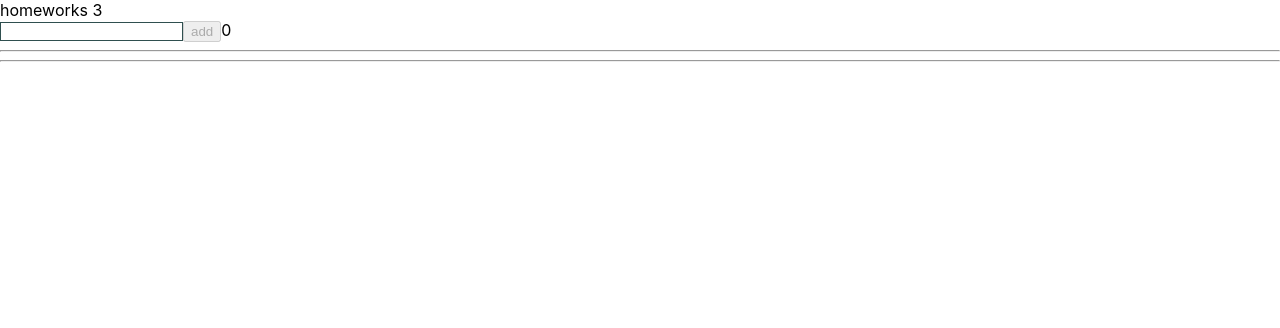
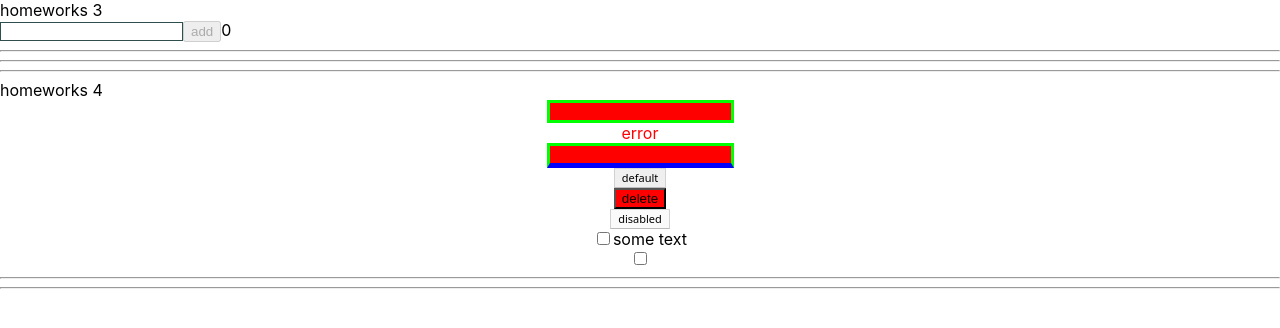
Before and after one commit to e1ing/react-homework, a React (Create React App) app: page / in a window 1280 px wide. Shown: the part 228-556 px from the top of the page. Built offline with nearby package versions, Linux system fonts and the light colour scheme.

Commit message:
homework-4 undone

```diff
--- a/src/p1-main/m1-ui/u1-app/App.tsx
+++ b/src/p1-main/m1-ui/u1-app/App.tsx
@@ -3,6 +3,7 @@ import s from './App.module.css'
 import HW1 from '../../../p2-homeworks/h1/HW1'
 import HW2 from "../../../p2-homeworks/h2/HW2"
 import HW3 from "../../../p2-homeworks/h3/HW3"
+import HW4 from "../../../p2-homeworks/h4/HW4"
 
 function App() {
     return (
@@ -11,7 +12,7 @@ function App() {
             <HW1/>
             <HW2/>
             <HW3/>
-            {/*<HW4/>*/}
+            <HW4/>
             {/*<HW5/>*/}
 
         </div>
--- a/src/p2-homeworks/h4/common/c1-SuperInputText/SuperInputText.module.css
+++ b/src/p2-homeworks/h4/common/c1-SuperInputText/SuperInputText.module.css
@@ -1,5 +1,6 @@
 .superInput {
-
+    border: 1px solid #cccccc;
+    border-radius: 3px;
 }
 
 .errorInput {
--- a/src/p2-homeworks/h4/common/c1-SuperInputText/SuperInputText.tsx
+++ b/src/p2-homeworks/h4/common/c1-SuperInputText/SuperInputText.tsx
@@ -39,7 +39,7 @@ const SuperInputText: React.FC<SuperInputTextPropsType> = (
     }
 
     const finalSpanClassName = `${s.error} ${spanClassName ? spanClassName : ''}`
-    const finalInputClassName = `${s.errorInput} ${className}` // need to fix with (?:) and s.superInput
+    const finalInputClassName = `${s.errorInput} ${className? className: ""}` // need to fix with (?:) and s.superInput
 
     return (
         <>
--- a/src/p2-homeworks/h4/common/c2-SuperButton/SuperButton.module.css
+++ b/src/p2-homeworks/h4/common/c2-SuperButton/SuperButton.module.css
@@ -1,5 +1,16 @@
 .default {
-
+    -webkit-writing-mode: horizontal-tb !important;
+    -webkit-appearance: button;
+    border-color: rgb(216, 216, 216) rgb(209, 209, 209) rgb(186, 186, 186);
+    border-style: solid;
+    border-width: 1px;
+    padding: 1px 7px 2px;
+    text-rendering: auto;
+    color: initial;
+    display: inline-block;
+    text-align: start;
+    margin: 0em;
+    font: 400 11px system-ui;
 }
 
 .red {
--- a/src/p2-homeworks/h4/common/c3-SuperCheckbox/SuperCheckbox.tsx
+++ b/src/p2-homeworks/h4/common/c3-SuperCheckbox/SuperCheckbox.tsx
@@ -21,6 +21,8 @@ const SuperCheckbox: React.FC<SuperCheckboxPropsType> = (
 ) => {
     const onChangeCallback = (e: ChangeEvent<HTMLInputElement>) => {
         // сделайте так чтоб работал onChange и onChangeChecked
+        onChange && onChange(e)
+        onChangeChecked && onChangeChecked(e.currentTarget.checked)
     }
 
     const finalInputClassName = `${s.checkbox} ${className ? className : ''}`
```
